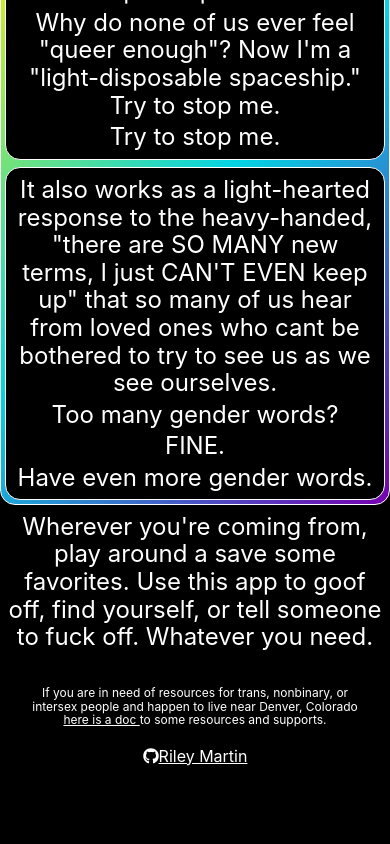
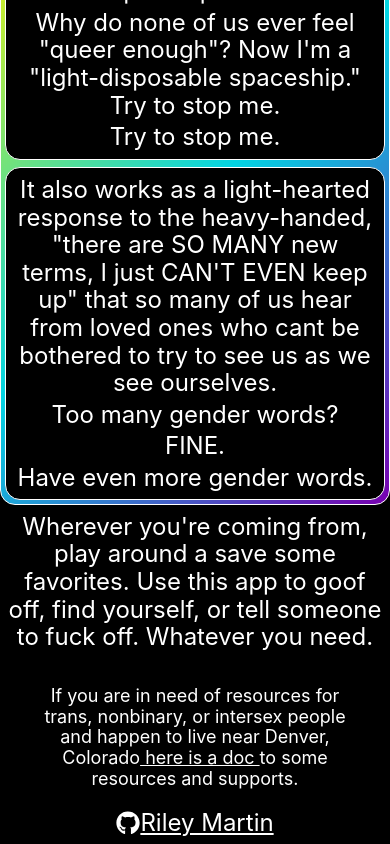
Before and after one commit to RMartin0717/random-gender-ator, a React (Create React App) app: page /about in a window 390 px wide. Shown: the part 1164-2008 px from the top of the page. Before the commit the page ends 1937 px from the top, so only its background shows below. Built offline with nearby package versions, Linux system fonts and the light colour scheme; no server answers.

Commit message:
Add responsive design to Footer

```diff
--- a/src/components/Footer/Footer.css
+++ b/src/components/Footer/Footer.css
@@ -16,3 +16,9 @@
   align-items: center;
   justify-content: center;
 }
+
+@media screen and (max-width: 480px) {
+  .footer-content {
+    font-size: 1.5em;
+  }
+}
```
